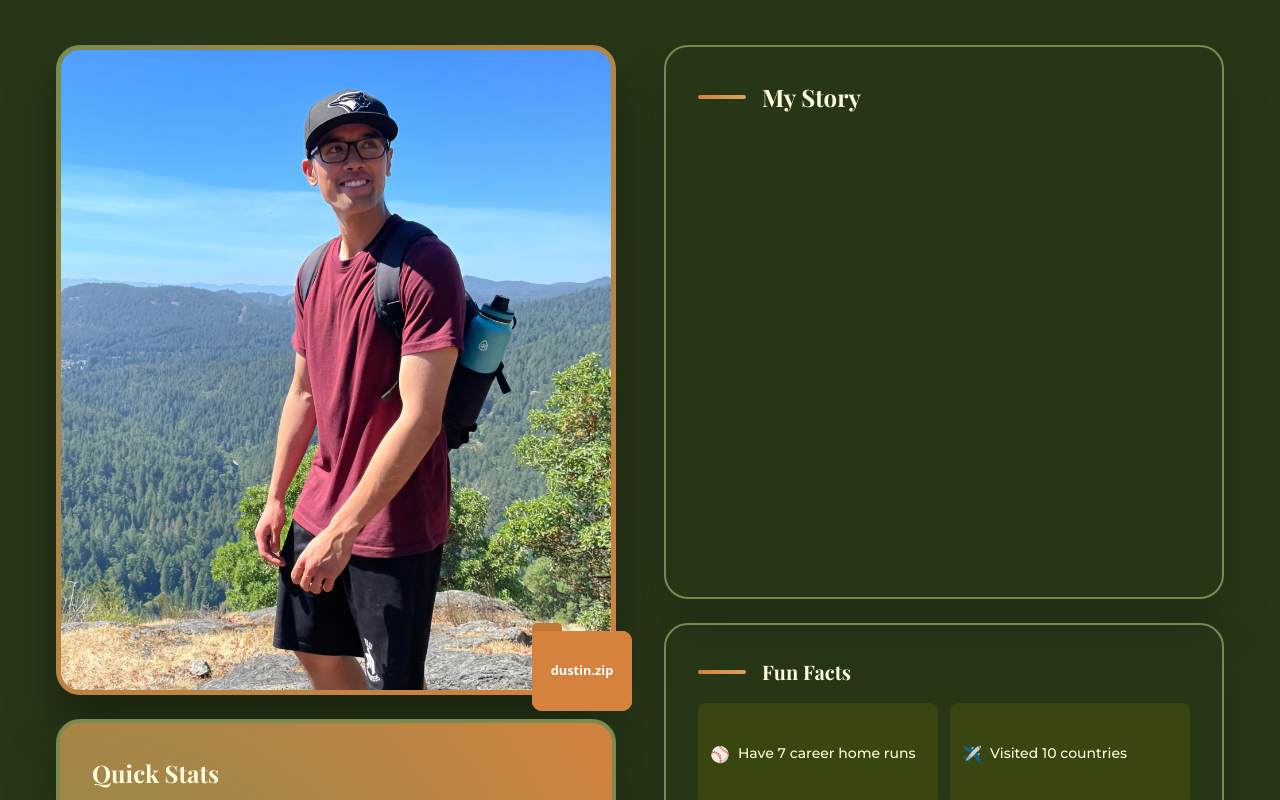
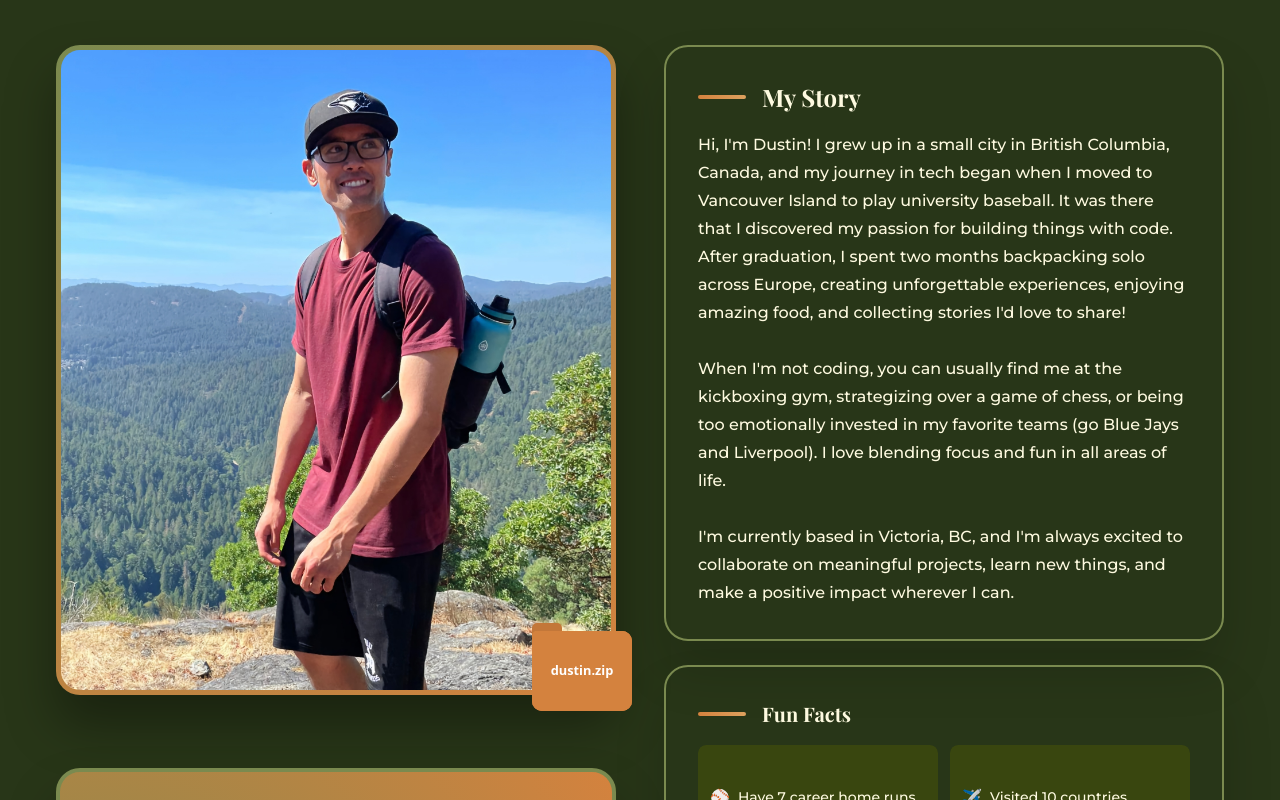
Before and after one commit to D-Aldana/dusty-the-dev, a Next.js app: page / in a window 1280 px wide. Shown: the part 1000-1800 px from the top of the page. Built offline with nearby package versions, Linux system fonts and the light colour scheme; grey boxes are pictures that could not be loaded.

Commit message:
feat(about): add story

```diff
--- a/components/about/index.js
+++ b/components/about/index.js
@@ -6,6 +6,7 @@ import { breakpoints } from "@/styles/theme"
 import { Base } from "@/components/base"
 import { SpotlightCard } from "@/components/spotlight-card"
 import { ImageFolder } from "@/components/image-folder"
+import { MyStory as myStoryContent } from "@/util/consts"
 
 const Container = styled.div`
   display: flex;
@@ -147,6 +148,13 @@ const MyStory = styled(SpotlightCard)`
   background: transparent;
 `
 
+const StoryText = styled.div`
+  font-size: 1rem;
+  font-weight: 500;
+  line-height: 1.75;
+  color: ${({ theme }) => theme.primaryText};
+`
+
 const StatsContainer = styled(SpotlightCard)`
   grid-area: stats;
   background: radial-gradient(
@@ -283,6 +291,7 @@ export const About = forwardRef((props, ref) => {
             <GradientBar />
             <CardTitle>My Story</CardTitle>
           </CardHeader>
+          <StoryText>{myStoryContent.content}</StoryText>
         </MyStory>
 
         <StatsContainer>
--- /dev/null
+++ b/util/consts.js
@@ -0,0 +1,28 @@
+export const MyStory = {
+  title: "My Story",
+  content: (
+    <>
+      <p>
+        Hi, I&apos;m Dustin! I grew up in a small city in British Columbia,
+        Canada, and my journey in tech began when I moved to Vancouver Island to
+        play university baseball. It was there that I discovered my passion for
+        building things with code. After graduation, I spent two months
+        backpacking solo across Europe, creating unforgettable experiences,
+        enjoying amazing food, and collecting stories I&apos;d love to share!
+      </p>
+      <br />
+      <p>
+        When I&apos;m not coding, you can usually find me at the kickboxing gym,
+        strategizing over a game of chess, or being too emotionally invested in
+        my favorite teams (go Blue Jays and Liverpool). I love blending focus
+        and fun in all areas of life.
+      </p>
+      <br />
+      <p>
+        I&apos;m currently based in Victoria, BC, and I&apos;m always excited to
+        collaborate on meaningful projects, learn new things, and make a
+        positive impact wherever I can.
+      </p>
+    </>
+  ),
+}
```
